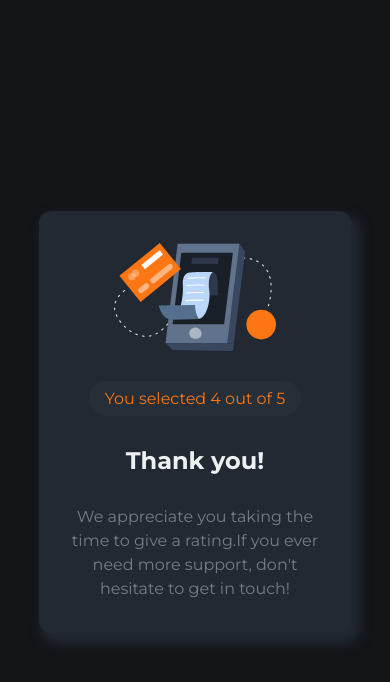
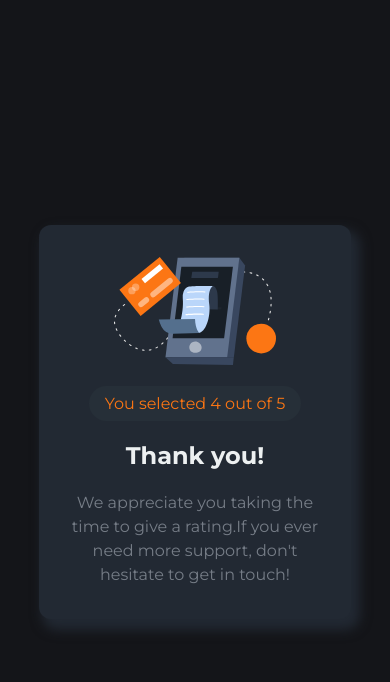
Before and after one commit to Decon123/front-end-mentor-challenge, a plain HTML site: page index.html in a window 390 px wide. Both pictures are taken after a click on the link "SUBMIT". Drawn offline with Linux system fonts and the light colour scheme.

Commit message:
Make height responsivve

```diff
--- a/style.css
+++ b/style.css
@@ -28,13 +28,14 @@ body {
 
 .card {
     max-width: 500px;
-    height: 60vh;
+    height: auto;
     background: #222933;
     padding: 2em;
     display: flex;
     flex-direction: column;
     justify-content: space-between;
     border-radius: 12px;
+    gap: 1.3rem;
     box-shadow: 6px 8px 12px 3px #222933;
 }
 
@@ -90,7 +91,7 @@ body {
 
 /* thanku card */
 #thank-card {
-    height: 50vh;
+    height: auto;
     align-items: center;
     text-align: center;
 }
```
